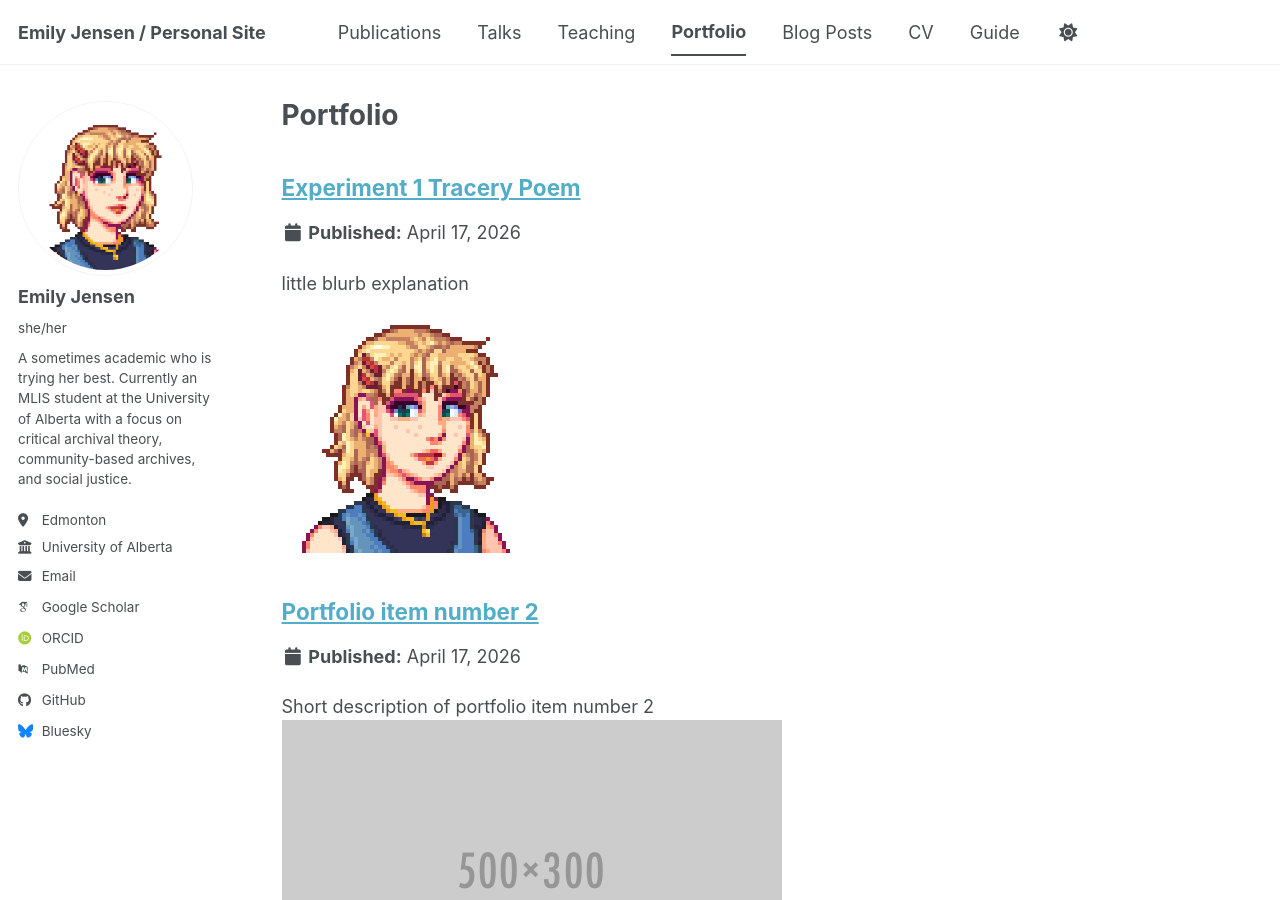
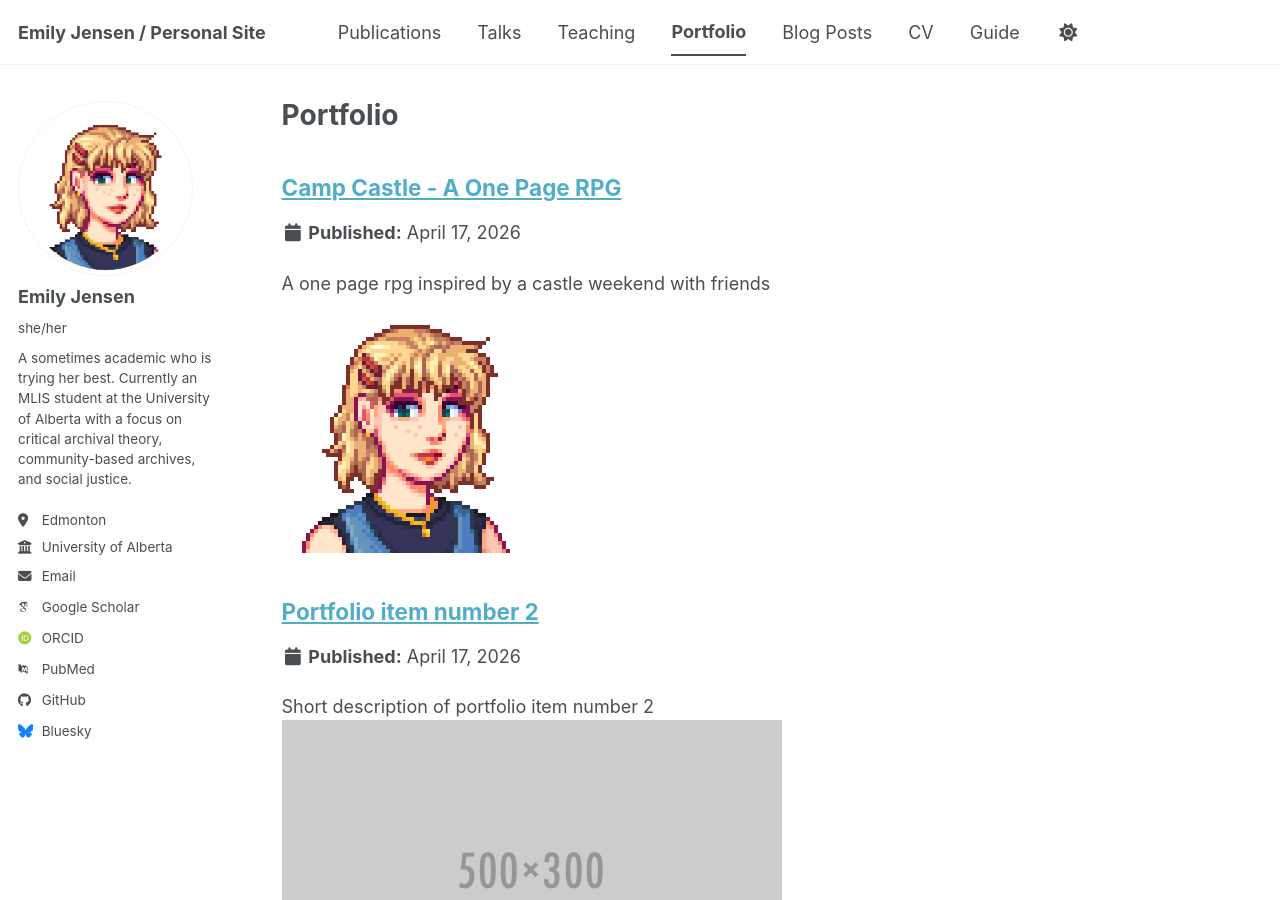
Before and after one commit to em-jense/me, a Jekyll site: the page built from _pages/portfolio.html, in a window 1280 px wide and 900 px high. Built offline with Jekyll 4.4.1, drawn with Linux system fonts in a browser that asks for light colours; some web fonts are replaced; a script bundle is joined from its source files by our own code; library files that are not in the unit come from our copies.

Commit message:
Update portfolio-1.md

```diff
--- a/_portfolio/portfolio-1.md
+++ b/_portfolio/portfolio-1.md
@@ -1,16 +1,13 @@
 ---
-title: "Experiment 1 Tracery Poem"
-excerpt: "little blurb explanation<br/><img src='/images/stardewportrait.png'>"
+title: "Camp Castle - A One Page RPG"
+excerpt: "A one page rpg inspired by a castle weekend with friends <br/><img src='/images/stardewportrait.png'>"
 collection: portfolio
 ---
 
-This is an item in your portfolio. It can be have images or nice text. If you name the file .md, it will be parsed as markdown. If you name the file .html, it will be parsed as HTML.
+*It's the summer of '95 & you're part of a group of counselors in charge of setting up for the upcoming season, hoping to get in a week of fun before the kids arrive. But things here are perhaps stranger than they seem...*
+
+This one page rpg was created through inspiration of spending a weekend in a castle for my friend's delayed Christmas present. Using the mechanic system developed by John Harper for the one page rpg [Lasers & Feelings](https://johnharper.itch.io/lasers-feelings), this rpg is designed to be a fun little romp into a chaotic week before the summer camp season starts. It is inspired by camping in the forest, teen movies, and by my regular rpg group the consists of my sister and our friends. Camp Castle is intended to be a low stakes, high fun rpg that can be played with 3 to 7 people that blends nostalgic real-world summer camps with a touch of fantasy typical of many rpg games. The game can be played as a oneshot, or can be extended into a slightly longer game - whatever suits the players!
 
 ![Camp Castle One Page RPG](/me/images/campcastle.jpg)
 
 ![Optional Character Sheet](/me/images/cc-charactersheet.jpg)
-
-
-<img src='/images/campcastle.jpg'>
-
-<img src='/images/cc-charactersheet.jpg'>
```
